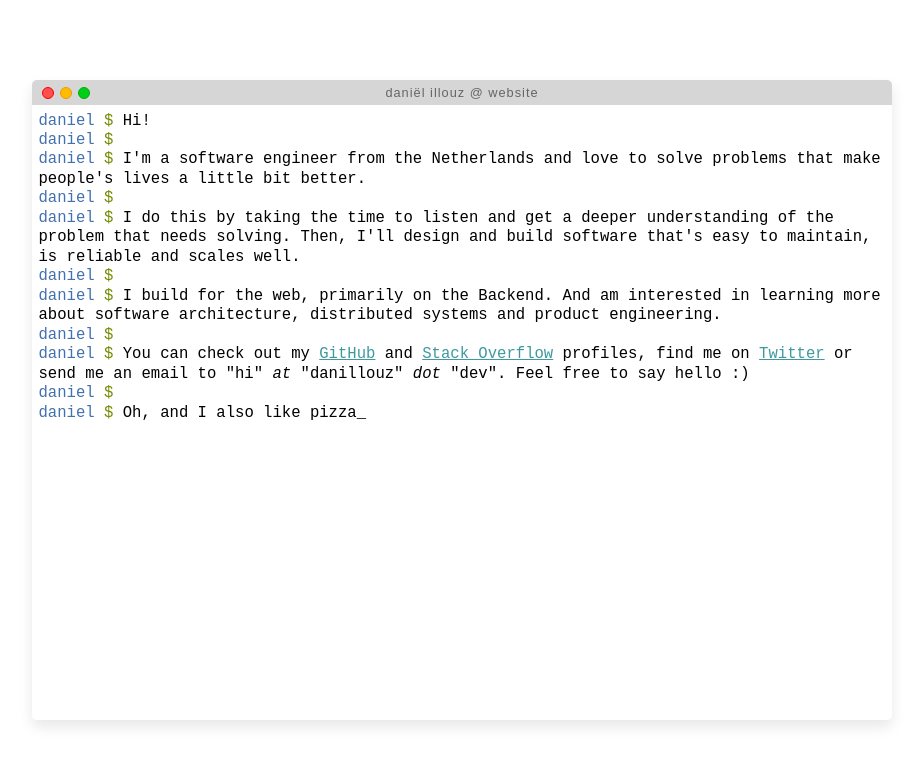
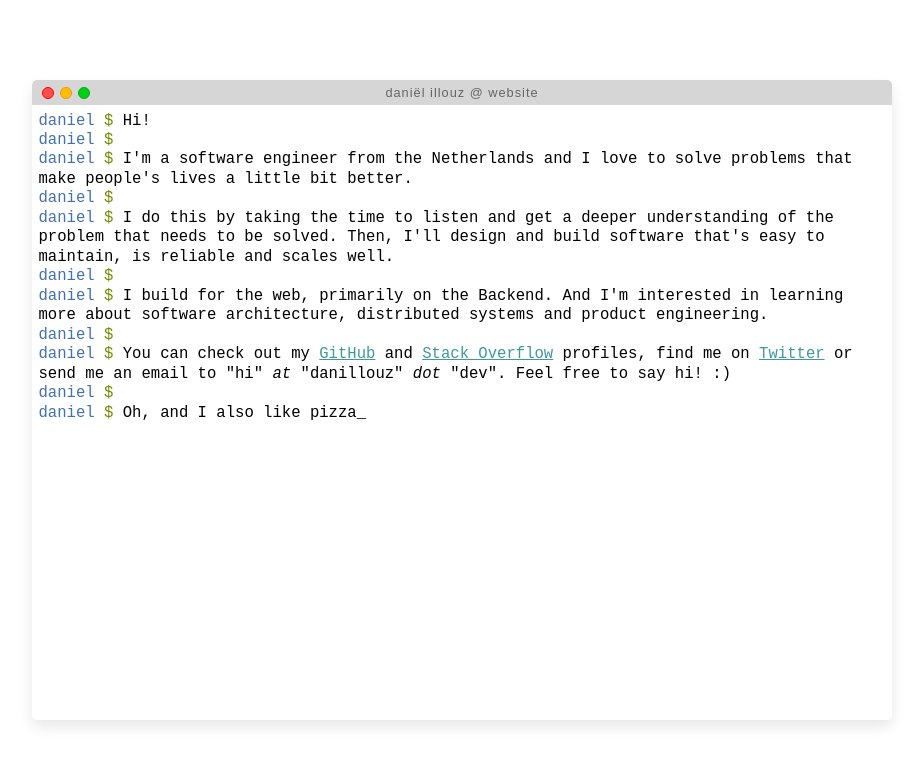
Before and after one commit to danillouz/danillouz.dev, a website built with Parcel: page src/index.html in a window 1280 px wide. Shown: the whole page, without its empty margins (178-1101 px from the left). Built offline with nearby package versions, Linux system fonts and the light colour scheme.

Commit message:
Minor text tweaks

```diff
--- a/src/index.html
+++ b/src/index.html
@@ -36,7 +36,7 @@
 
           <p>
             <span class="prompt"></span>
-            I'm a software engineer from the Netherlands and love to solve
+            I'm a software engineer from the Netherlands and I love to solve
             problems that make people's lives a little bit better.
           </p>
 
@@ -47,9 +47,9 @@
           <p>
             <span class="prompt"></span>
             I do this by taking the time to listen and get a deeper
-            understanding of the problem that needs solving. Then, I'll design
-            and build software that's easy to maintain, is reliable and scales
-            well.
+            understanding of the problem that needs to be solved. Then, I'll
+            design and build software that's easy to maintain, is reliable and
+            scales well.
           </p>
 
           <p>
@@ -58,7 +58,7 @@
 
           <p>
             <span class="prompt"></span>
-            I build for the web, primarily on the Backend. And am interested in
+            I build for the web, primarily on the Backend. And I'm interested in
             learning more about software architecture, distributed systems and
             product engineering.
           </p>
@@ -80,7 +80,7 @@
             profiles, find me on
             <a href="https://twitter.com/danillouz" target="_blank">Twitter</a>
             or send me an email to "hi" <i>at</i> "danillouz" <i>dot</i> "dev".
-            Feel free to say hello :)
+            Feel free to say hi! :)
           </p>
 
           <p>
```
